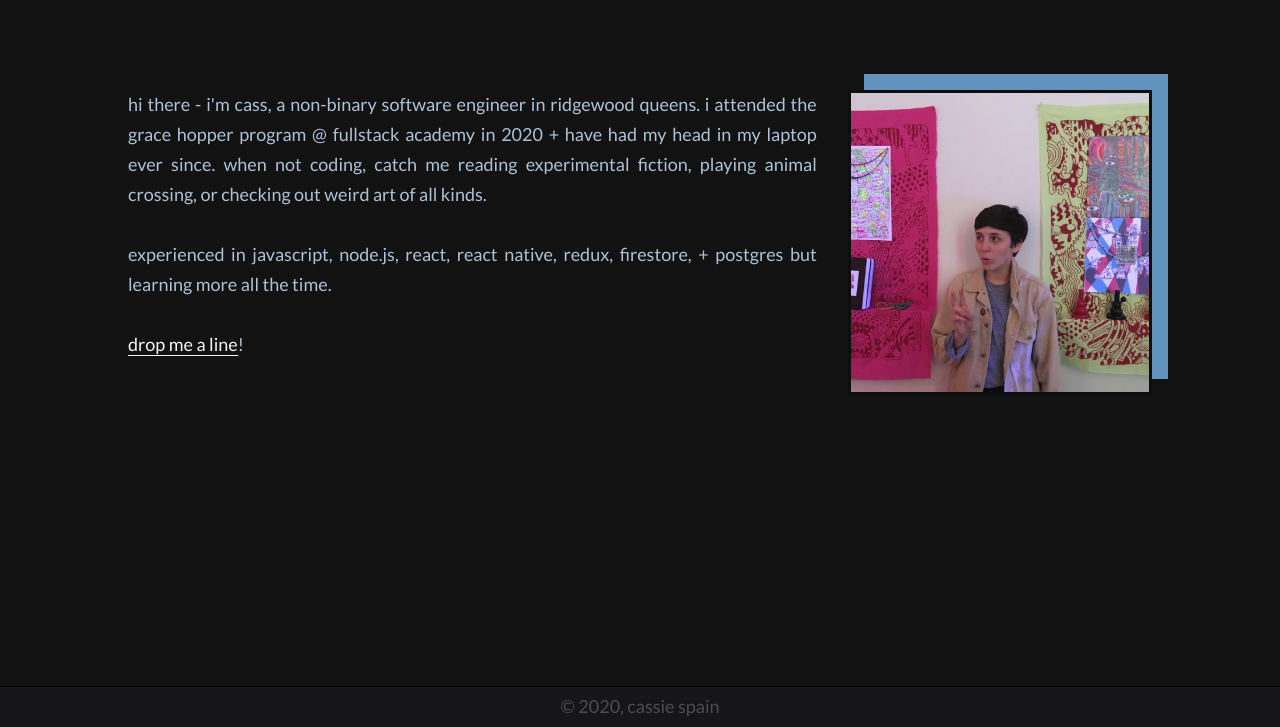
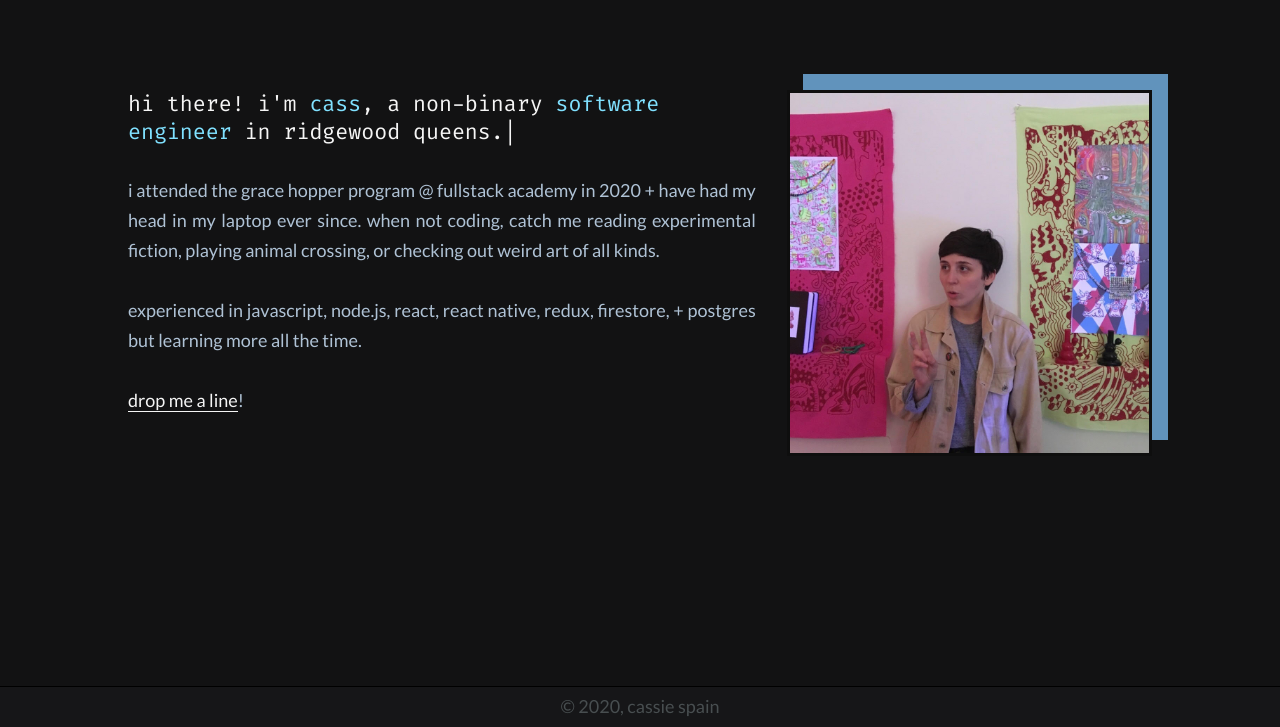
Before and after one commit to dreamwasp/portfolio, a Gatsby site: page / in a window 1280 px wide. Shown: the part 73-800 px from the top of the page. Built offline with nearby package versions, Linux system fonts and the light colour scheme; Gatsby itself is replaced by a stand-in of ours.

Commit message:
typing effect added to elements

```diff
--- a/gatsby-browser.js
+++ b/gatsby-browser.js
@@ -1 +1,2 @@
 import "./src/styles/global.css"
+require("typeface-fira-code")
--- a/package.json
+++ b/package.json
@@ -19,7 +19,9 @@
     "gatsby-plugin-typography": "^2.4.4",
     "react": "^16.12.0",
     "react-dom": "^16.12.0",
+    "react-typist": "^2.0.5",
     "react-typography": "^0.16.19",
+    "typeface-fira-code": "^1.1.4",
     "typography": "^0.16.19"
   },
   "devDependencies": {
--- a/src/components/project.js
+++ b/src/components/project.js
@@ -1,4 +1,5 @@
 import React, { useState } from "react"
+import Typist from "react-typist"
 
 import genText from "../styles/genText.module.css"
 
@@ -32,7 +33,9 @@ export default props => {
                 </div>
               ))}
             </div>
-            {isShown && <div>{innerText}</div>}
+            {isShown && (
+              <Typist className={genText.hoverText}>{innerText}</Typist>
+            )}
           </div>
         </div>
         <img className={props.project.photoClass} src={props.project.photo} />
--- a/src/pages/index.js
+++ b/src/pages/index.js
@@ -1,21 +1,26 @@
 import React from "react"
-import { Link } from "gatsby"
+import Typist from "react-typist"
 
 import Layout from "../components/layout"
 import genText from "../styles/genText.module.css"
-
 import me from "../../static/unnamed.jpg"
 
 export default () => (
   <Layout>
     <div className={genText.rightContainer}>
       <div className={genText.aboutText}>
+        <Typist className={genText.introText}>
+          hi there! i'm <span className={genText.greenText}>cass</span>, a
+          non-binary
+          <span className={genText.greenText}> software engineer</span> in
+          ridgewood queens.
+        </Typist>
+        <br></br>
         <p>
-          hi there - i'm cass, a non-binary software engineer in ridgewood
-          queens. i attended the grace hopper program @ fullstack academy in
-          2020 + have had my head in my laptop ever since. when not coding,
-          catch me reading experimental fiction, playing animal crossing, or
-          checking out weird art of all kinds.<br></br>
+          i attended the grace hopper program @ fullstack academy in 2020 + have
+          had my head in my laptop ever since. when not coding, catch me reading
+          experimental fiction, playing animal crossing, or checking out weird
+          art of all kinds.<br></br>
           <br></br>experienced in javascript, node.js, react, react native,
           redux, firestore, + postgres but learning more all the time.
           <br></br>
--- a/src/styles/genText.module.css
+++ b/src/styles/genText.module.css
@@ -143,3 +143,19 @@ p {
 .logoText {
   color: #6193bc;
 }
+
+.introText {
+  font: 400 1.2em Fira Code, sans-serif;
+  color: whitesmoke;
+}
+
+.hoverText {
+  font: 400 1em Fira Code, sans-serif;
+  color: whitesmoke;
+  align-self: center;
+  margin: 1em 0em 0em 0em;
+}
+
+.greenText {
+  color: #80e1ff;
+}
```
Also changed, not shown: 1 other file.
